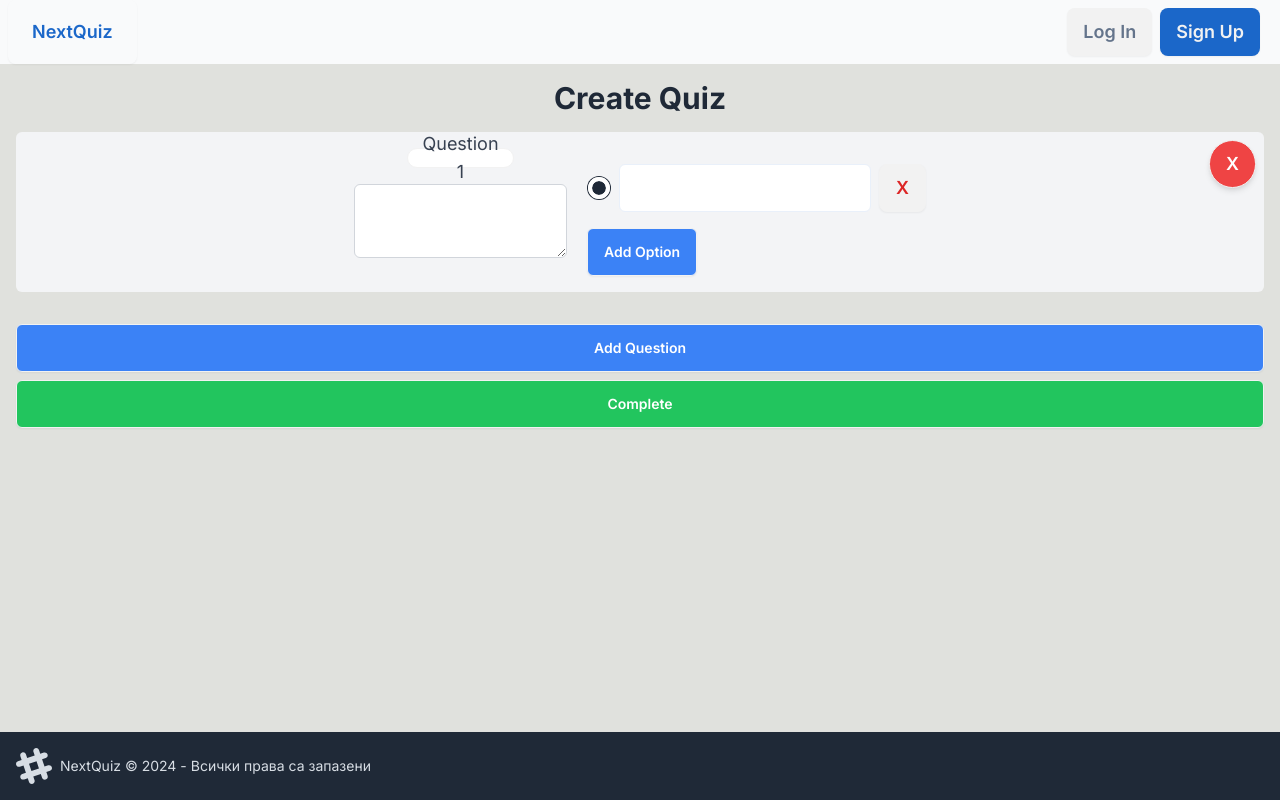
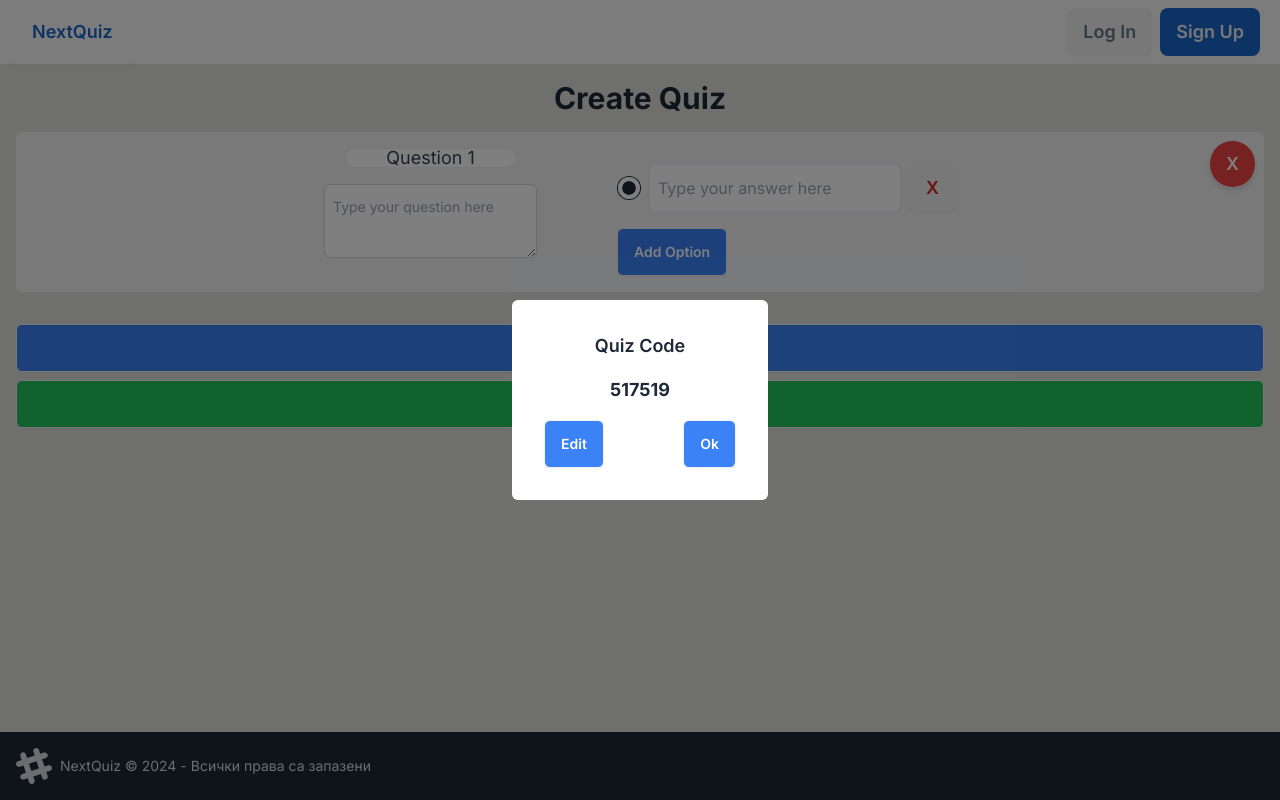
Before and after one commit to RosenIgn/NextQuiz, a Next.js app in the folder QuizApp/Client/quiz-app/: page /createQuiz in a window 1280 px wide. Both pictures are taken after a click on the button "Complete". Built offline with nearby package versions, Linux system fonts and the light colour scheme.

Commit message:
fixes on create Quiz

```diff
--- a/QuizApp/Client/quiz-app/app/createQuiz/page.js
+++ b/QuizApp/Client/quiz-app/app/createQuiz/page.js
@@ -3,55 +3,69 @@ import { useState } from "react";
 
 const Page = () => {
   const [questions, setQuestions] = useState([
-    { question: "", options: [""], selectedOption: "" },
+    { id: Date.now(), question: "", options: [""], selectedOption: "" },
   ]);
+  const [popUp, setPopUp] = useState(false);
+  const [quizCode, setQuizCode] = useState();
 
   const submitHandler = () => {
     const quizCodeGenerator = Array.from({ length: 6 }, () =>
       Math.floor(Math.random() * 10)
     ).join("");
     console.log(questions);
-    console.log("Quiz Code is:" + quizCodeGenerator);
+    setQuizCode(quizCodeGenerator);
+    setPopUp(true);
   };
 
   const addQuestion = () => {
     setQuestions([
       ...questions,
-      { question: "", options: [""], selectedOption: "" },
+      { id: Date.now(), question: "", options: [""], selectedOption: "" },
     ]);
   };
 
-  const removeQuestion = (index) => {
-    const updatedQuestions = [...questions];
-    updatedQuestions.splice(index, 1);
+  const removeQuestion = (id) => {
+    const updatedQuestions = questions.filter((question) => question.id !== id);
     setQuestions(updatedQuestions);
   };
 
-  const handleQuestionChange = (index, value) => {
-    const updatedQuestions = [...questions];
-    updatedQuestions[index].question = value;
+  const handleQuestionChange = (id, value) => {
+    const updatedQuestions = questions.map((question) =>
+      question.id === id ? { ...question, question: value } : question
+    );
     setQuestions(updatedQuestions);
   };
 
-  const addOption = (questionIndex) => {
-    const updatedQuestions = [...questions];
-    updatedQuestions[questionIndex].options.push("");
+  const addOption = (id) => {
+    const updatedQuestions = questions.map((question) =>
+      question.id === id ? { ...question, options: [...question.options, ""] } : question
+    );
     setQuestions(updatedQuestions);
   };
 
-  const removeOption = (questionIndex, optionIndex) => {
-    const updatedQuestions = [...questions];
-    updatedQuestions[questionIndex].options.splice(optionIndex, 1);
+  const removeOption = (questionId, optionIndex) => {
+    const updatedQuestions = questions.map((question) => {
+      if (question.id === questionId) {
+        const options = [...question.options];
+        options.splice(optionIndex, 1);
+        return { ...question, options };
+      }
+      return question;
+    });
     setQuestions(updatedQuestions);
   };
 
-  const handleOptionChange = (questionIndex, optionIndex, value) => {
-    const updatedQuestions = [...questions];
-    updatedQuestions[questionIndex].options[optionIndex] = value;
-    updatedQuestions[questionIndex].selectedOption = value; // Update the selected option for the question
+  const handleOptionChange = (questionId, optionIndex, value) => {
+    const updatedQuestions = questions.map((question) => {
+      if (question.id === questionId) {
+        const options = [...question.options];
+        options[optionIndex] = value;
+        return { ...question, options, selectedOption: value };
+      }
+      return question;
+    });
     setQuestions(updatedQuestions);
   };
-
 
   return (
       <div className="flex flex-col container mx-auto p-4">
@@ -59,22 +73,21 @@ const Page = () => {
           Create Quiz
         </h1>
 
-      {questions.map((question, questionIndex) => (
-        <div key={questionIndex} className="relative mb-4">
+        {questions.map((question, index) => (
+          <div key={question.id} className="relative mb-4">
             <div className="flex flex-row justify-center bg-gray-100 space-y-4 rounded-md w-full p-4">
-            <div className="flex flex-col mr-5">
-              <div className="badge mb-4 w-1/2 self-center text-center text-lg text-gray-700">
-                {`Question ${questionIndex + 1}`}
+              <div className="flex flex-col mr-20">
+                <div className="badge mb-4 w-4/5 self-center text-center text-lg text-gray-700">
+                  {`Question ${index + 1}`}
                 </div>
-
                 <textarea
                   className="textarea flex-row text-md w-full max-h-44 mb-4 p-2 border border-gray-300 rounded-md focus:outline-none focus:border-blue-400"
-              onChange={(e) => handleQuestionChange(
-                questionIndex,
-                e.target.value
-              )}
-              >
-              </textarea>
+                  onChange={(e) =>
+                    handleQuestionChange(question.id, e.target.value)
+                  }
+                  placeholder="Type your question here"
+                  value={question.question}
+                ></textarea>
               </div>
 
               <div className="space-y-2">
@@ -82,13 +95,13 @@ const Page = () => {
                   <div key={optionIndex} className="flex items-center space-x-2">
                     <input
                       type="radio"
-                    name={`radio-${optionIndex + 1}`}
+                      name={`radio-${question.id}`}
                       className="radio mb-2"
                       value={option}
                       checked={question.selectedOption === option} // Set the checked state based on selectedOption
                       onChange={(e) =>
                         handleOptionChange(
-                        questionIndex,
+                          question.id,
                           optionIndex,
                           e.target.value
                         )
@@ -96,17 +109,19 @@ const Page = () => {
                     />
                     <input
                       className="input border-light-blue mb-2 p-2 border border-gray-300 rounded-md focus:outline-none focus:border-blue-400"
+                      placeholder="Type your answer here"
                       onChange={(e) =>
                         handleOptionChange(
-                        questionIndex,
+                          question.id,
                           optionIndex,
                           e.target.value
                         )
                       }
+                      value={option}
                     />
                     <button
                       className="btn mb-2 text-lg text-red-600 font-semibold"
-                    onClick={() => removeOption(questionIndex, optionIndex)}
+                      onClick={() => removeOption(question.id, optionIndex)}
                     >
                       X
                     </button>
@@ -115,7 +130,7 @@ const Page = () => {
                 {question.options.length <= 3 && (
                   <button
                     className="btn bg-blue-500 text-white py-2 px-4 rounded-md"
-                  onClick={() => addOption(questionIndex)}
+                    onClick={() => addOption(question.id)}
                   >
                     Add Option
                   </button>
@@ -124,7 +139,7 @@ const Page = () => {
             </div>
             <button
               className="btn absolute bg-red-500 text-white py-2 px-4 rounded-full shadow-md text-lg top-0 right-0 mt-2 mr-2"
-            onClick={() => removeQuestion(questionIndex)}
+              onClick={() => removeQuestion(question.id)}
             >
               X
             </button>
@@ -143,7 +158,28 @@ const Page = () => {
         >
           Complete
         </button>
+        {popUp && (
+          <div className="fixed inset-0 flex justify-center items-center bg-black bg-opacity-50">
+          <div className="flex flex-col w-1/5 justify-center items-center bg-white p-8 rounded-md">
+            <h2 className="text-lg font-semibold mb-4">Quiz Code</h2>
+            <h1 className="text-lg font-bold">{quizCode}</h1>
+            <div className="flex justify-between w-full mt-4">
+              <button
+                className="btn bg-blue-500 text-white py-2 px-4 rounded-md"
+                onClick={() => setPopUp(false)}
+              >
+                Edit
+              </button>
+              <a href='/joinQuiz' className="btn bg-blue-500 text-white py-2 px-4 rounded-md">
+                Ok
+              </a>
             </div>
+          </div>
+        </div>
+
+        )}
+      </div>
+
   );
 };
 
```
Lines whose indentation alone changed are shown as unchanged.
